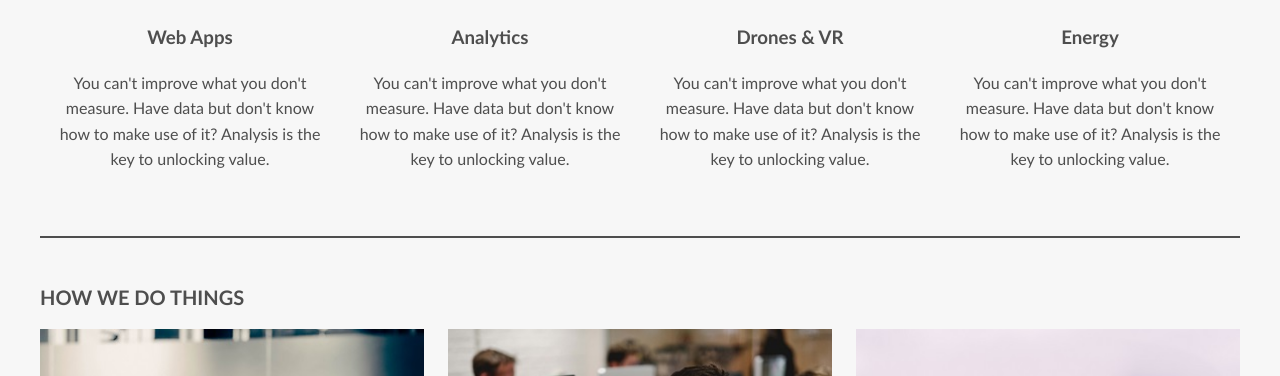
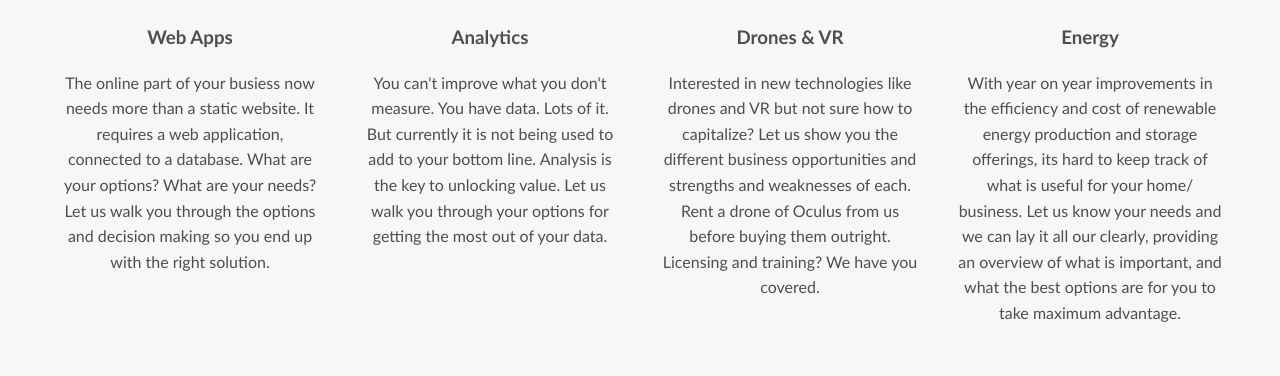
Before and after one commit to JPWILSON/ICG, a plain HTML site: page index.html in a window 1280 px wide. Shown: the part 886-1262 px from the top of the page. Drawn offline with Linux system fonts and the light colour scheme.

Commit message:
docs: Update the 'selling-points' div
Add useful content in place of the lorum ipsum that was there.

```diff
--- a/index.html
+++ b/index.html
@@ -55,22 +55,28 @@
                 <li>
                     <img src="images/software.svg" alt="service icon">
                     <h3>Web Apps</h3>
-                    <p>You can't improve what you don't measure. Have data but don't know how to make use of it? Analysis is the key to unlocking value.</p>
+                    <p>The online part of your busiess now needs more than a static website. It requires a web application, connected to
+                        a database. What are your options? What are your needs? Let us walk you through the options and decision making
+                        so you end up with the right solution.</p>
                 </li>
                 <li>
                     <img src="images/analysis.svg" alt="service icon">
                     <h3>Analytics</h3>
-                    <p>You can't improve what you don't measure. Have data but don't know how to make use of it? Analysis is the key to unlocking value.</p>
+                    <p>You can't improve what you don't measure. You have data. Lots of it. But currently it is not being used to add to your bottom line.
+                        Analysis is the key to unlocking value. Let us walk you through your options for getting the most out of your data.</p>
                 </li>
                 <li>
                     <img src="images/drone.svg" alt="service icon">
                     <h3>Drones & VR</h3>
-                    <p>You can't improve what you don't measure. Have data but don't know how to make use of it? Analysis is the key to unlocking value.</p>
+                    <p>Interested in new technologies like drones and VR but not sure how to capitalize? Let us show you the different business
+                    opportunities and strengths and weaknesses of each. Rent a drone of Oculus from us before buying them outright. Licensing and training? We have you covered.</p>
                 </li>
                 <li>
                     <img src="images/wind.svg" alt="service icon">
                     <h3>Energy</h3>
-                    <p>You can't improve what you don't measure. Have data but don't know how to make use of it? Analysis is the key to unlocking value.</p>
+                    <p>With year on year improvements in the efficiency and cost of renewable energy production and storage offerings, its hard to keep
+                    track of what is useful for your home/ business. Let us know your needs and we can lay it all our clearly, providing an overview of what is
+                    important, and what the best options are for you to take maximum advantage.</p>
                 </li>
             </ul>
         </section>
```
